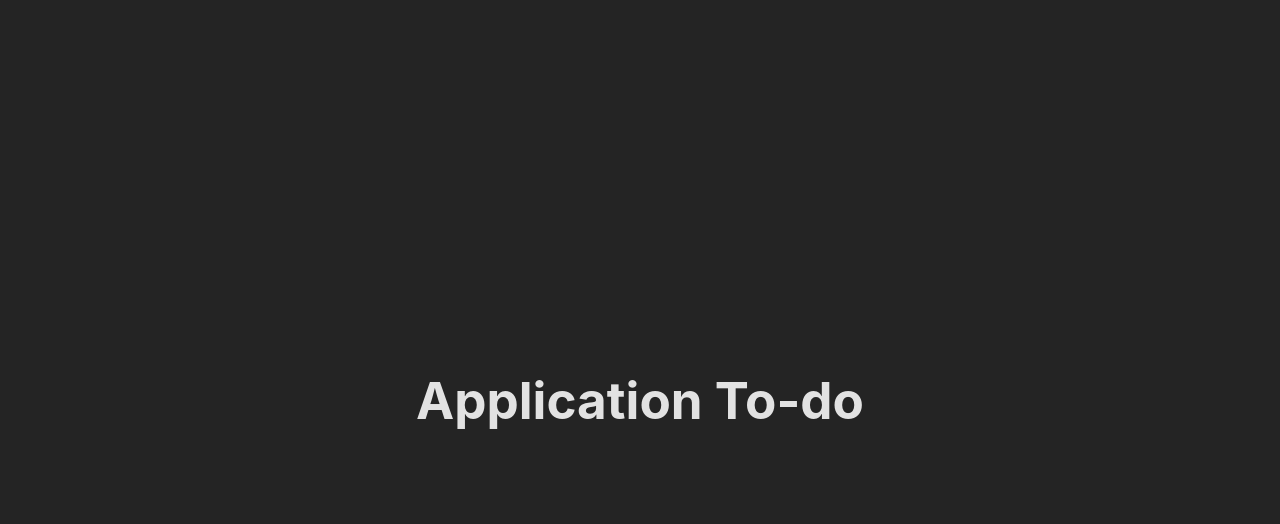
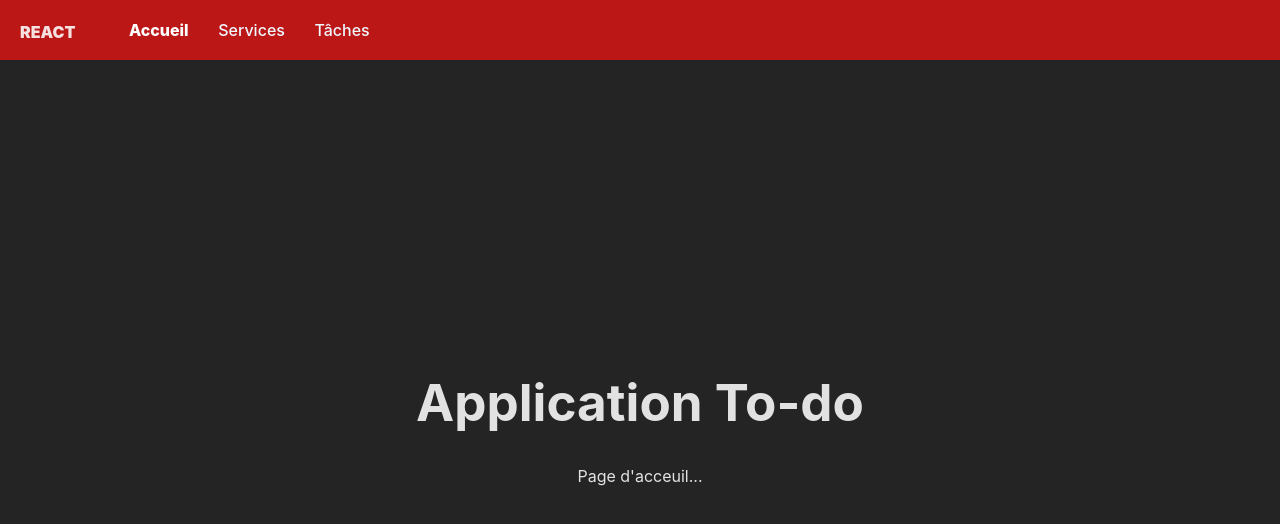
Before and after one commit to amethysteDev971/react_state, a React (Vite) app: page / in a window 1280 px wide. Before the commit this address had no page. Shown: the top 524 px of the page. Built offline with nearby package versions, Linux system fonts and the light colour scheme.

Commit message:
feature add Nav et routing

```diff
--- a/src/App.css
+++ b/src/App.css
@@ -3,6 +3,7 @@
   margin: 0 auto;
   padding: 2rem;
   text-align: center;
+  padding-top: 60px;
 }
 
 .logo {
@@ -134,3 +135,40 @@
 .f-center {
   justify-content: center;
 }
+
+#nav{
+  position: fixed;
+  z-index: 999;
+  background-color: #f21414bd;
+  width: 100dvw;
+  top: 0;
+  left: 0;
+  height: 60px;
+  display: flex;
+}
+
+.flex-nav{
+  display: flex;
+  justify-content: space-evenly;
+  color: aliceblue;
+  align-items: center;
+  height: 100%;
+  width: 300px;
+}
+.logo{
+  height: 20px;
+  margin: 0;
+  padding-left: 20px;
+  padding-top: 20px;
+  padding-bottom: 20px;
+  font-weight: 900;
+}
+
+.container_nav a{
+  color: aliceblue;
+}
+
+.container_nav a.active{
+  color: rgb(255, 255, 255);
+  font-weight: 800;
+}
--- a/src/App.jsx
+++ b/src/App.jsx
@@ -3,7 +3,9 @@ import Listcontainer from './Listcontainer/Listcontainer';
 import './App.css';
 import Modal from './components/Modal/Modal';
 import { openModal } from './redux/slice/ModalSlice';
-import { Routes, Route } from "react-router";
+import { Routes, Route, NavLink, Link } from "react-router";
+import Acceuil from './pages/Acceuil/Acceuil';
+import Services from './pages/Service/Services';
 
 function App() {
   const dispatch = useDispatch();
@@ -14,6 +16,30 @@ function App() {
 
   return (
     <>
+    <div id="nav" className=''>
+      <div className='logo'>REACT</div>
+      <div className='container_nav flex-nav'>
+      <NavLink
+        to="/"
+        className={({ isActive }) =>
+          isActive ? "active" : ""
+        }
+      >Accueil</NavLink>
+      <NavLink
+        to="/services"
+        className={({ isActive }) =>
+          isActive ? "active" : ""
+        }
+      >Services</NavLink>
+        <NavLink
+        to="/taches"
+        className={({ isActive }) =>
+          isActive ? "active" : ""
+        }
+      >Tâches</NavLink>
+
+      </div>
+    </div>
       <div className='flex-inline'>
         <h1>Application To-do</h1>
         {/* <button onClick={handleOpenModal} className='btn-rouge'>
@@ -21,6 +47,8 @@ function App() {
         </button> */}
       </div>
       <Routes>
+          <Route path='/' element={<Acceuil/>}/>
+          <Route  path='/services' element={<Services/>}/>
           <Route path="/taches" element={<Listcontainer />} />
       </Routes>
 
--- /dev/null
+++ b/src/pages/Acceuil/Acceuil.jsx
@@ -0,0 +1,7 @@
+import React from 'react'
+
+export default function Acceuil() {
+  return (
+    <div>Page d'acceuil...</div>
+  )
+}
--- /dev/null
+++ b/src/pages/Service/Services.jsx
@@ -0,0 +1,7 @@
+import React from 'react'
+
+export default function Services() {
+  return (
+    <div>Page service...</div>
+  )
+}
```
Also changed, not shown: src/pages/Acceuil/Acceuil.css (added), src/pages/Service/Services.css (added).
